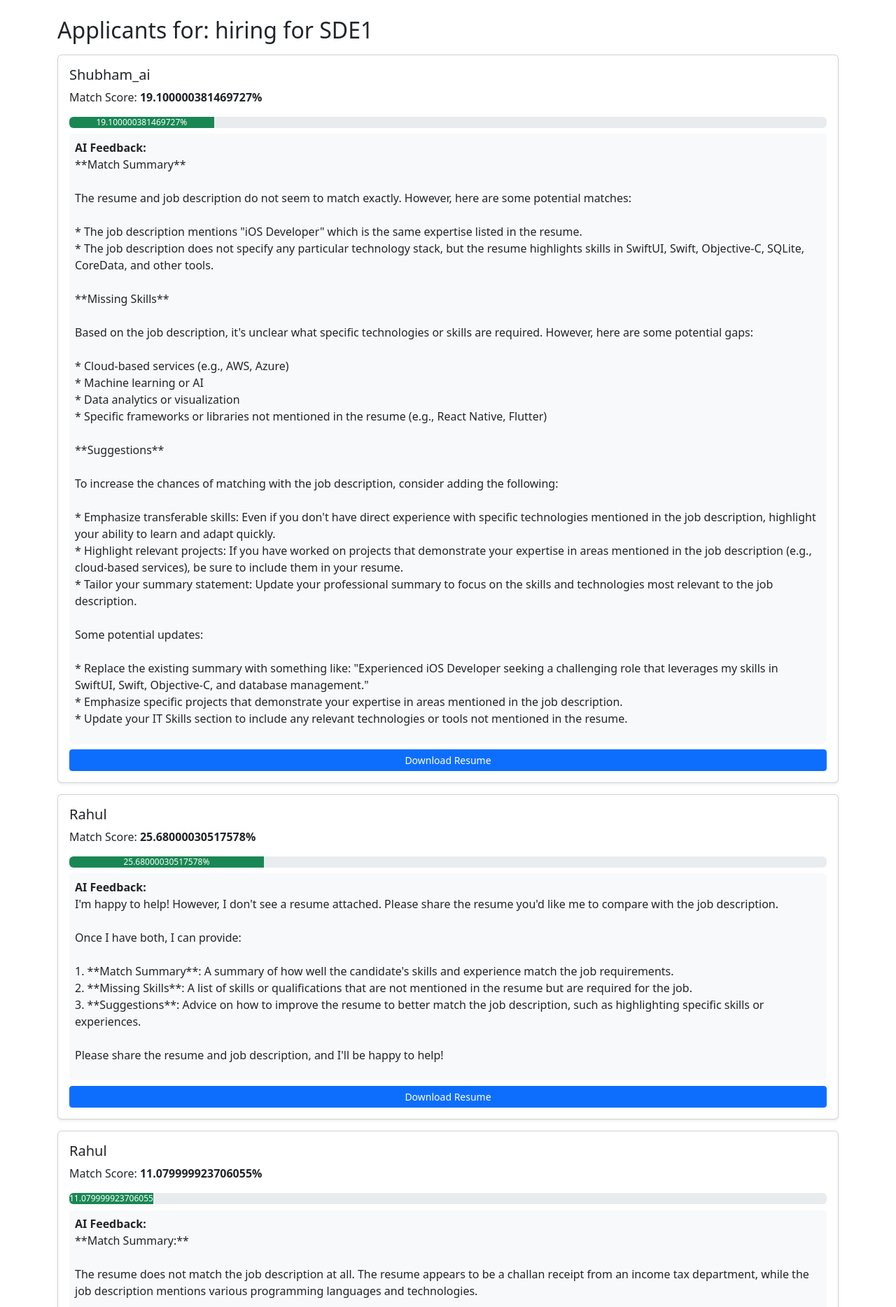
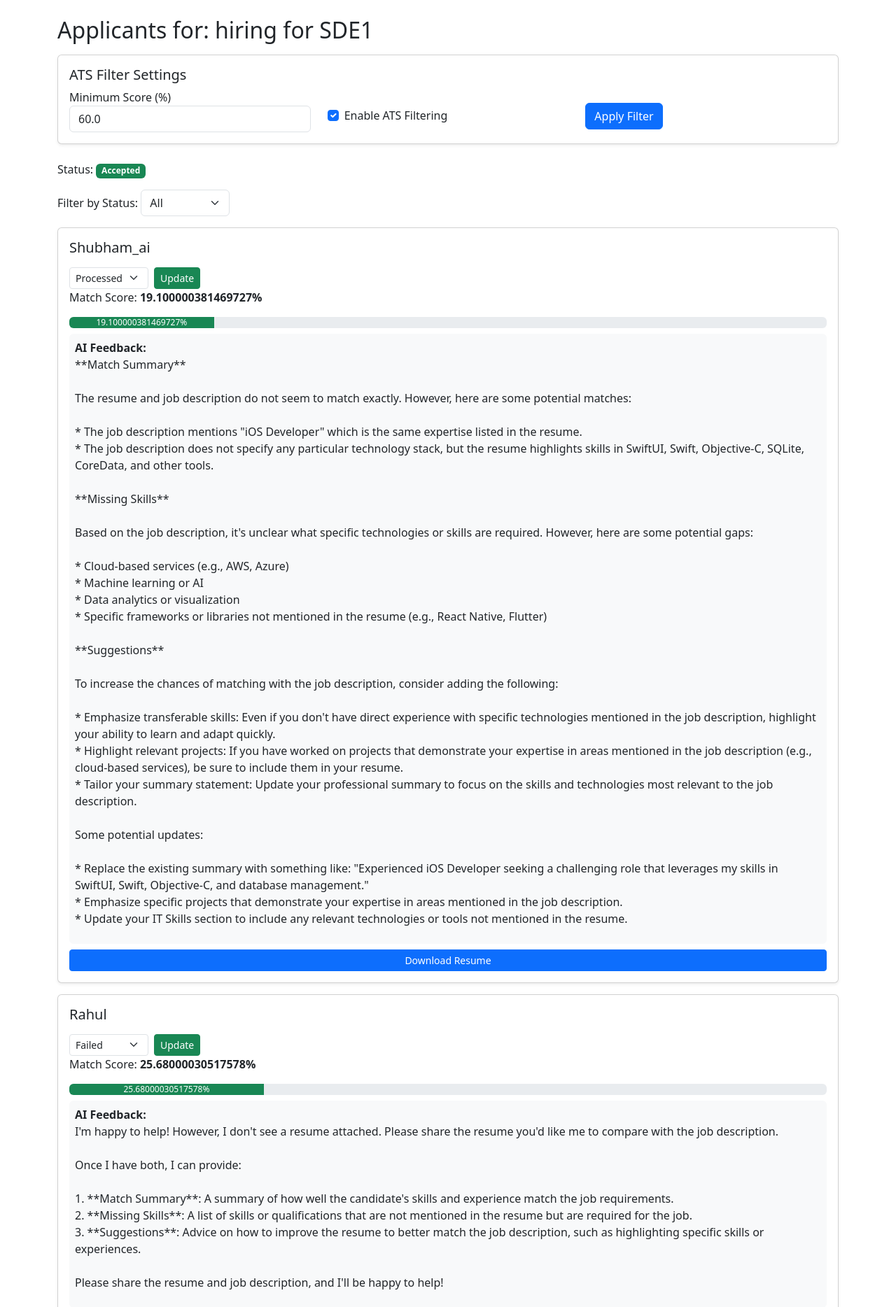
Before and after one commit to AshishMishra77/ai_job_portal, a Django app: template templates/applications/applicants.html in a window 1280 px wide. Shown: the part 56-1924 px from the top of the page at 70% size. Run offline with Django 5.2, Linux system fonts and the light colour scheme; data comes from the database, SQL or seed files in the repository; both versions use the stored data as it was after the commit; tables that the repository leaves empty hold one stand-in row (values such as "Sample post"); the template is opened without the code that fills it: values that come from a table or form of the project are taken from there, most other values are stand-ins (such as "Sample title", 1, 10 or a date in 2020); some libraries are stand-ins or nearby versions.

Commit message:
Better models

```diff
--- a/applications/urls.py
+++ b/applications/urls.py
@@ -1,8 +1,10 @@
 from django.urls import path
-from .views import apply_job, apply_job_form, view_applicants
+from .views import apply_job, apply_job_form, update_status, update_threshold, view_applicants
 
 urlpatterns = [
     path('apply/<int:job_id>/', apply_job, name='apply_job'),
+    path('update-status/<int:app_id>/', update_status, name='update_status'),
+    path('job/<int:job_id>/update-threshold/', update_threshold, name='update_threshold'),
     path('form/<int:job_id>/', apply_job_form, name='apply_job_form'),
     path('applicants/<int:job_id>/', view_applicants, name='view_applicants'),
 ]
--- a/jobs/models.py
+++ b/jobs/models.py
@@ -6,6 +6,8 @@ class Job(models.Model):
     description = models.TextField()
     skills = models.TextField()
     recruiter = models.ForeignKey(User, on_delete=models.CASCADE)
+    ats_threshold = models.FloatField(default=60.0)
+    threshold_enabled = models.BooleanField(default=True)
     created_at = models.DateTimeField(auto_now_add=True)
 
     def __str__(self):
--- a/templates/applications/applicants.html
+++ b/templates/applications/applicants.html
@@ -4,13 +4,99 @@
 
 <h2 class="mb-3">Applicants for: {{ job.title }}</h2>
 
+
+<div class="card p-3 mb-4 shadow-sm">
+  <h5>ATS Filter Settings</h5>
+
+  <form method="post" action="{% url 'update_threshold' job.id %}">
+    {% csrf_token %}
+
+    <div class="row align-items-center">
+
+      <!-- Threshold Input -->
+      <div class="col-md-4">
+        <label>Minimum Score (%)</label>
+        <input type="number" step="0.1" name="ats_threshold"
+               value="{{ job.ats_threshold }}"
+               class="form-control">
+      </div>
+
+      <!-- Enable Toggle -->
+      <div class="col-md-4 mt-3">
+        <div class="form-check">
+          <input type="checkbox" name="threshold_enabled"
+                 class="form-check-input"
+                 {% if job.threshold_enabled %}checked{% endif %}>
+          <label class="form-check-label">
+            Enable ATS Filtering
+          </label>
+        </div>
+      </div>
+
+      <!-- Submit -->
+      <div class="col-md-4 mt-3">
+        <button type="submit" class="btn btn-primary">
+          Apply Filter
+        </button>
+      </div>
+
+    </div>
+  </form>
+</div>
+
+<p>
+  Status:
+  <span class="badge
+    {% if app.status == 'accepted' %}bg-success
+    {% elif app.status == 'rejected' %}bg-danger
+    {% elif app.status == 'pending' %}bg-warning
+    {% else %}bg-secondary
+    {% endif %}">
+    {{ app.status|title }}
+  </span>
+</p>
+
+<form method="get" class="mb-3">
+  <label>Filter by Status:</label>
+  <select name="status" onchange="this.form.submit()" class="form-select w-auto d-inline-block">
+    <option value="">All</option>
+    <option value="pending">Pending</option>
+    <option value="accepted">Accepted</option>
+    <option value="rejected">Rejected</option>
+    <option value="processed">Processed</option>
+    <option value="failed">Failed</option>
+  </select>
+</form>
+
+
 {% if applications %}
 
+
+
   {% for app in applications %}
+
+
     <div class="card p-3 mb-3 shadow-sm">
 
       <!-- Candidate Name -->
       <h5>{{ app.candidate.username }}</h5>
+      <form method="post" action="{% url 'update_status' app.id %}" class="mt-2">
+        {% csrf_token %}
+
+        <div class="d-flex align-items-center gap-2">
+          <select name="status" class="form-select form-select-sm w-auto">
+            <option value="pending" {% if app.status == 'pending' %}selected{% endif %}>Pending</option>
+            <option value="accepted" {% if app.status == 'accepted' %}selected{% endif %}>Accepted</option>
+            <option value="rejected" {% if app.status == 'rejected' %}selected{% endif %}>Rejected</option>
+            <option value="processed" {% if app.status == 'processed' %}selected{% endif %}>Processed</option>
+            <option value="failed" {% if app.status == 'failed' %}selected{% endif %}>Failed</option>
+          </select>
+
+          <button type="submit" class="btn btn-success btn-sm">
+            Update
+          </button>
+        </div>
+      </form>
 
       <!-- Score -->
       {% if app.score %}
--- a/templates/applications/success.html
+++ b/templates/applications/success.html
@@ -1,3 +1,5 @@
-<div class="alert alert-success">
-  ✅ Application submitted successfully!
+<div class="alert alert-success text-center">
+  ✅ Application submitted!
+  <br>
+  <small>AI analysis is in progress... refresh after a few seconds</small>
 </div>
--- a/templates/base.html
+++ b/templates/base.html
@@ -10,6 +10,8 @@
     <script src="https://unpkg.com/htmx.org@1.9.6"></script>
 </head>
 
+
+
 <body>
 
     {% include 'includes/navbar.html' %}
```
Also changed, not shown: ai_engine/views.py (+18 -1 lines), applications/views.py (+51 -6 lines), jobs/views.py (+11 -1 lines), templates/dashboard/candidate_dashboard.html (+7 -0 lines), templates/jobs/create_job.html (+38 -3 lines), users/views.py (+10 -1 lines), applications/migrations/0005_alter_application_status.py (added), db.sqlite3, jobs/migrations/0003_job_ats_threshold_job_threshold_enabled.py (added), 3 other files.
